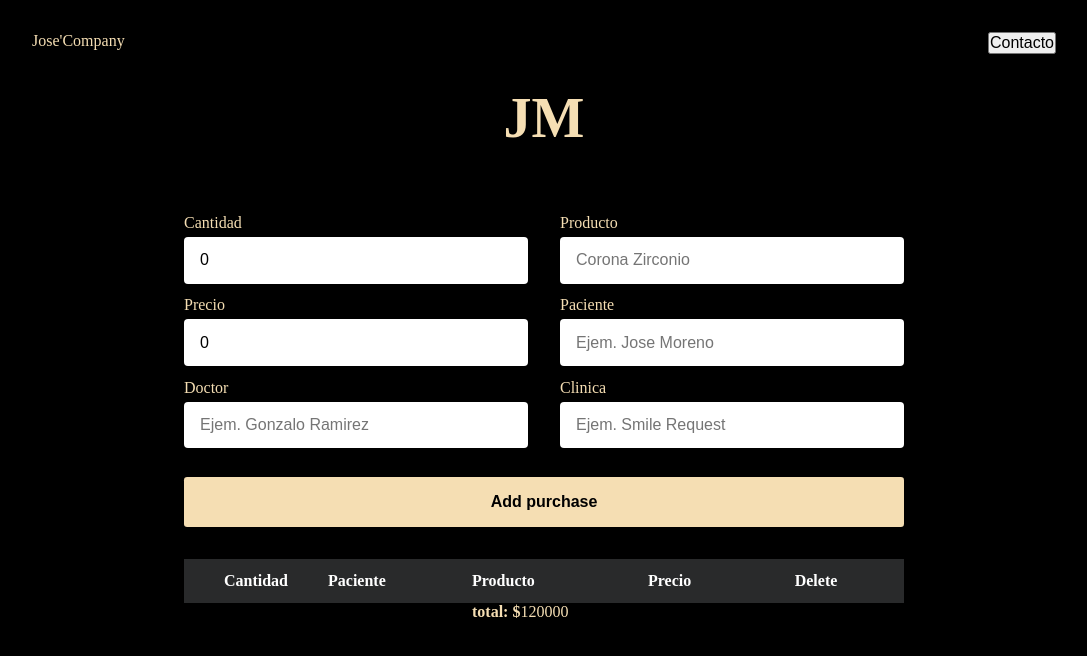
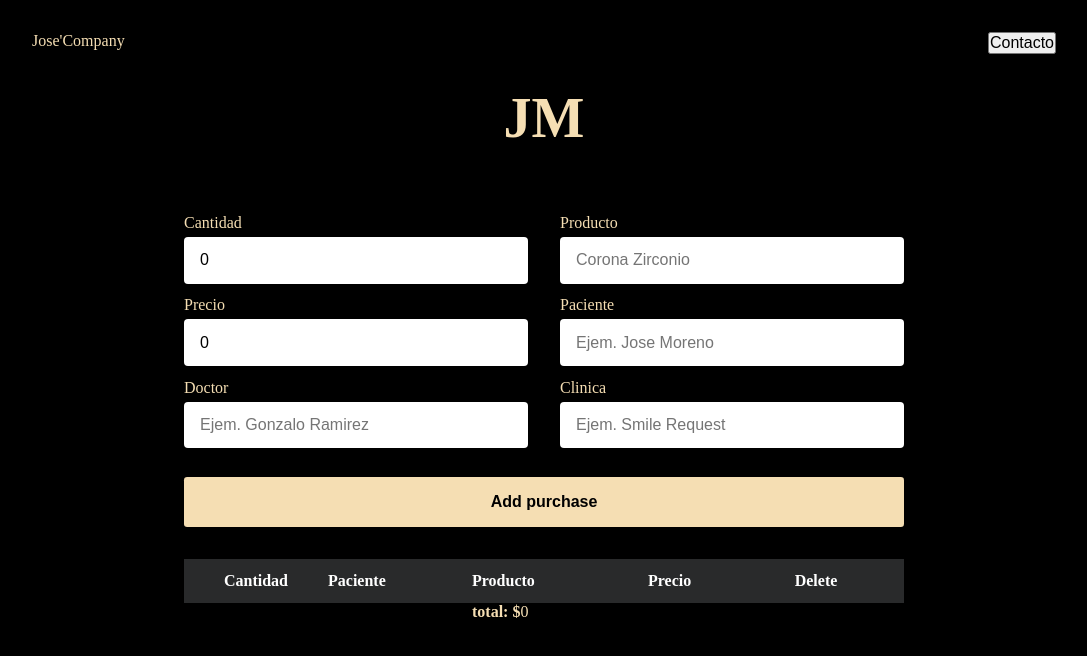
Before and after one commit to JooseMM/cuentas-PDF, a React (Vite) app: page / in a window 1280 px wide. Shown: the top 656 px of the page, without its empty margins (96-1183 px from the left). Built offline with nearby package versions, Linux system fonts and the light colour scheme.

Commit message:
start reducer for total price

```diff
--- a/src/App.tsx
+++ b/src/App.tsx
@@ -6,13 +6,13 @@ import OutputInterface from './Components/OutputInterface';
 
 function App() {
 
-    const  { state, handleChange }= useAccountState();
+    const  { state, handleChange, total }= useAccountState();
   return (
     <>
       <Navbar/>
     <main className="main-container">
       <InputInterface handleChange={handleChange} state={state} />
-      <OutputInterface state={state}/>
+      <OutputInterface state={state} total={total}/>
     </main>
     </>
   )
--- a/src/Components/OutputInterface.tsx
+++ b/src/Components/OutputInterface.tsx
@@ -1,8 +1,8 @@
-import { PurchaseDetails } from "../interfaces/interfaces";
+import { OutputInterfaceProps } from "../interfaces/interfaces";
 
-function OutputInterface({state}:{state: PurchaseDetails[]}){
+function OutputInterface({state, total}:OutputInterfaceProps){
 const outputState = state.slice(0, state.length - 1);
-const total = 120000;
+console.log(total)
 return (
       <table className="output-section flex-center">
 	<thead>
--- /dev/null
+++ b/src/CustomHooks/reducerMethods.ts
@@ -0,0 +1,21 @@
+import { ActionParams, PurchaseDetails } from "../interfaces/interfaces";
+export const initValue = { clientName: '', clientSeller: '', branch: '', productName: '', productQuantity: 0, productPrice: 0 };
+
+export function reducer(state:PurchaseDetails[], action:ActionParams):PurchaseDetails[] {
+  if(action.finish) {
+    const initCopy = {...initValue};
+    const newState = [...state];
+    const lastIndex = state.length - 1;
+    newState[lastIndex].productPrice *= state[lastIndex].productQuantity;
+    return [...newState, initCopy]
+  }
+  const newState = state.map((currentValue, index)=> {
+    if(index === state.length - 1) {
+      for(const key in currentValue) {
+	currentValue[key] = action[key] === undefined ? currentValue[key]: action[key];
+      }
+    }
+    return currentValue;
+  })
+  return newState;
+}
--- a/src/CustomHooks/useAccountState.ts
+++ b/src/CustomHooks/useAccountState.ts
@@ -1,35 +1,19 @@
-import { FormEvent, useReducer } from "react";
-import { ActionParams, PurchaseDetails } from "../interfaces/interfaces";
+import { FormEvent, useReducer, useState } from "react";
+import { ActionParams } from "../interfaces/interfaces";
+import { reducer, initValue } from "./reducerMethods";
 
-
-const initValue = { clientName: '', clientSeller: '', branch: '', productName: '', productQuantity: 0, productPrice: 0 };
 const onChangePrototype = { clientName: undefined, clientSeller: undefined, branch: undefined, productName: undefined, productQuantity: undefined, productPrice: undefined, finish: false };
 
-function reducer(state:PurchaseDetails[], action:ActionParams):PurchaseDetails[]{
-  if(action.finish) {
-    const initCopy = Object.create(initValue);
-    return [...state, initCopy]
-  }
-  const newState = state.map((currentValue, index)=> {
-    if(index === state.length - 1) {
-      for(const key in currentValue) {
-	currentValue[key] = action[key] === undefined ? currentValue[key]: action[key];
-      }
-    }
-    return currentValue;
-  })
-  return newState;
-}
-
 export function useAccountState() {
+  const total = 0;
   const initCopy = Object.create(initValue);
   const [state, dispatch] = useReducer(reducer, [initCopy])
 
   function handleChange(event: FormEvent<HTMLFormElement> | undefined, updateValue: string | number | boolean, key: keyof ActionParams):void {
     if(event) { event.preventDefault(); }
-    let finishValue = Object.create(onChangePrototype);
+    const finishValue = Object.create(onChangePrototype);
     finishValue[key] = updateValue;
     dispatch(finishValue);
   }
-  return { handleChange, state }
+  return { handleChange, state, total }
 }
--- a/src/interfaces/interfaces.tsx
+++ b/src/interfaces/interfaces.tsx
@@ -29,3 +29,7 @@ export interface InputInterfaceProps {
   state: PurchaseDetails[],
   handleChange: Function
 }
+export interface OutputInterfaceProps {
+  state: PurchaseDetails[],
+  total: number
+}
```
